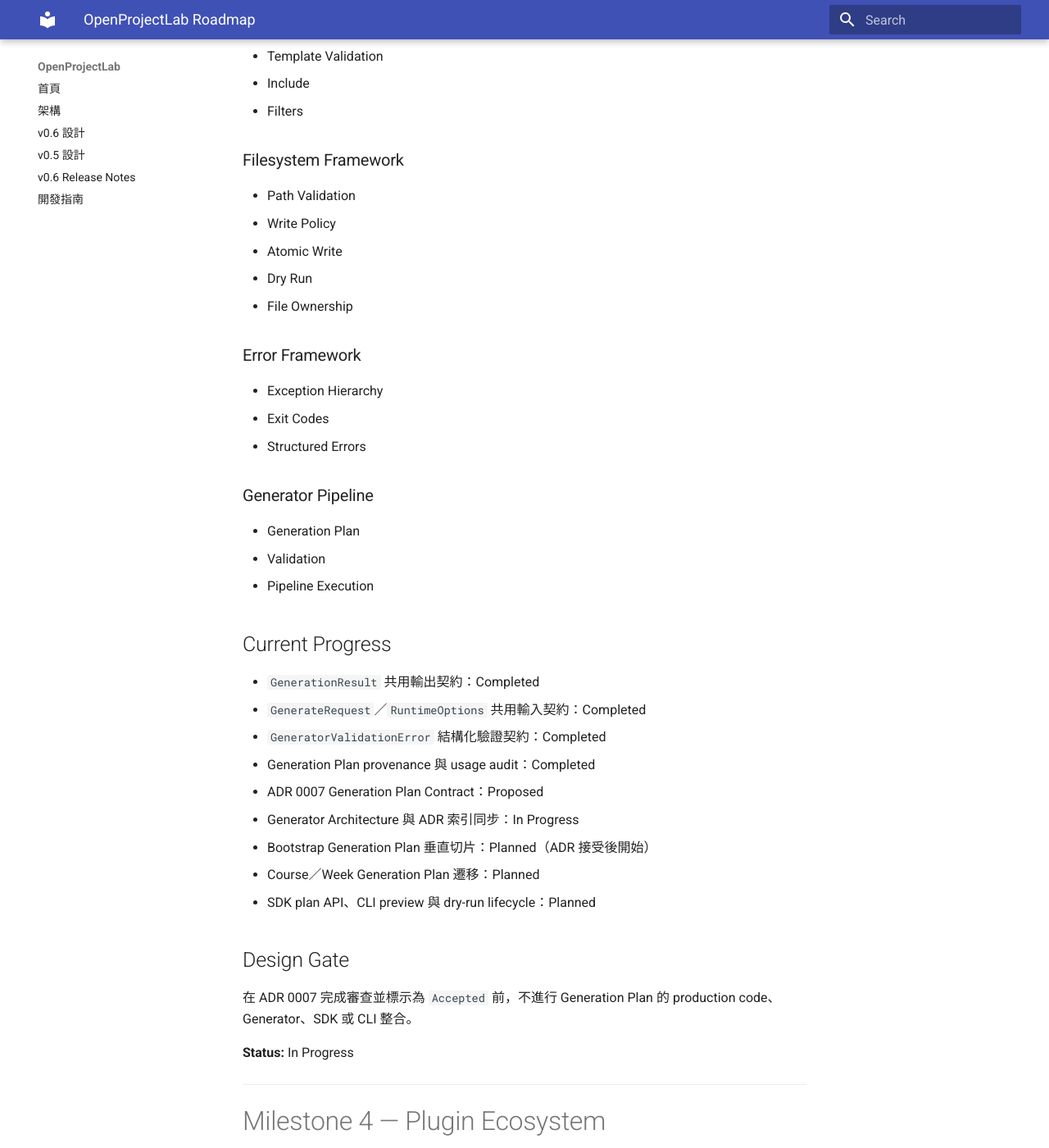
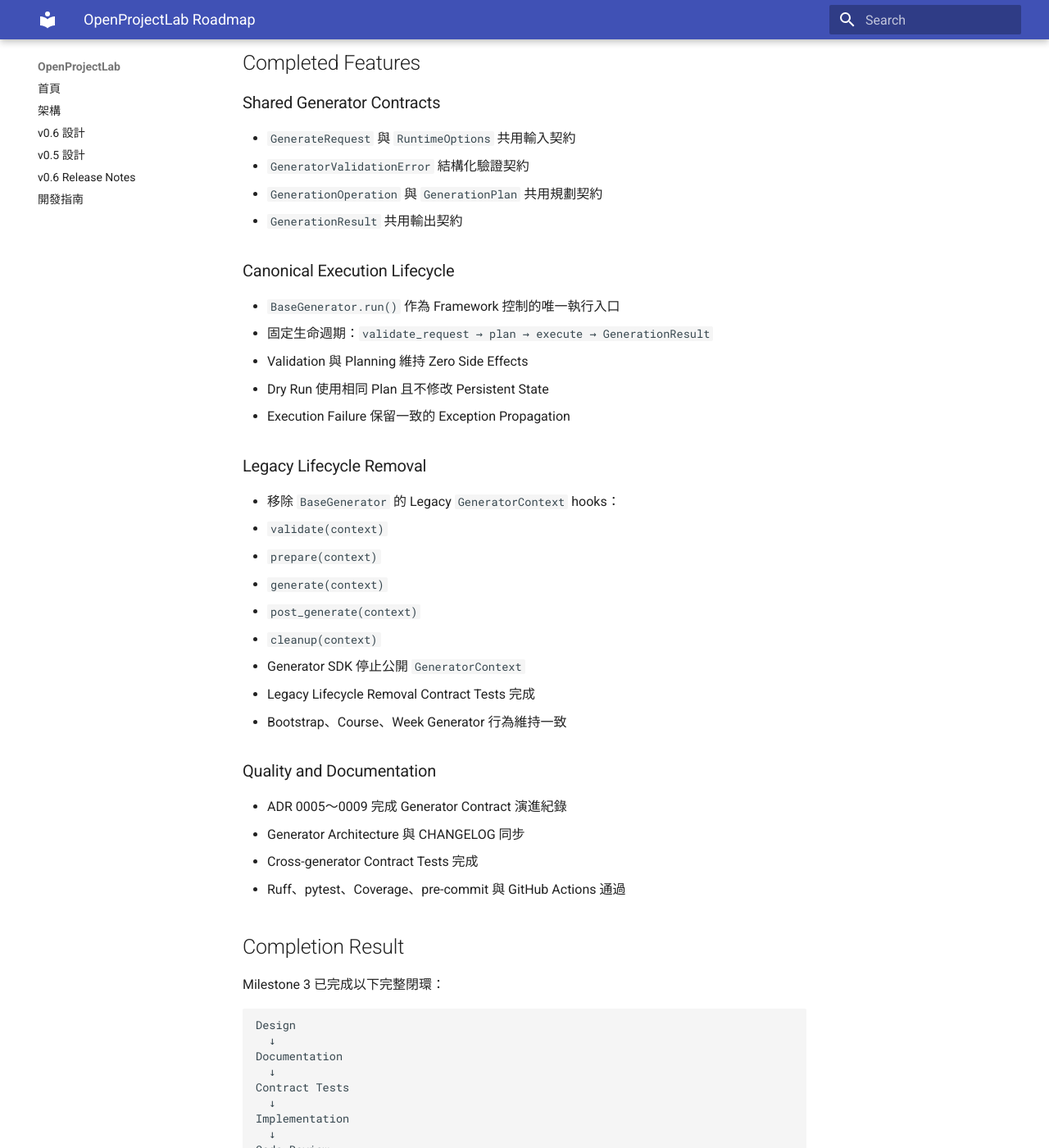
Before and after one commit to khwang1964/OpenProjectLab, an MkDocs documentation site: the page built from docs/roadmap.md, in a window 1280 px wide and 1400 px high, scrolled down 4536 px. Shown: the whole window at 82% size. Built offline with MkDocs 1.6.1 and Material for MkDocs 9.7.7, drawn with Linux system fonts in a browser that asks for light colours; some of the changed text lies outside the part shown.

Commit message:
docs: complete milestone 3 documentation (#22)

````diff
--- a/docs/roadmap.md
+++ b/docs/roadmap.md
@@ -52,10 +52,15 @@
 * Shared `GenerationResult` Contract
 * Shared `GenerateRequest` and `RuntimeOptions` Contract
 * Structured Generator Validation Contract
+* Shared `GenerationOperation` and `GenerationPlan` Contract
+* Canonical `BaseGenerator.run()` Execution Lifecycle
+* Legacy `GeneratorContext` Lifecycle Removal
+* Generator SDK Public Export Cleanup
+* Cross-generator Contract Tests
 
 目前正處於：
 
-> **Milestone 3 — Core Framework / Generation Plan Contract（Design First）**
+> **Milestone 4 — Plugin Ecosystem / Plugin SDK（Design First）**
 
 ---
 
@@ -146,64 +151,78 @@
 
 ---
 
-# Milestone 3 — Core Framework 🚧
+# Milestone 3 — Core Framework ✅
 
-建立真正可重用的 Framework Core。
+建立真正可重用且由契約保護的 Framework Core。
 
-## Planned Features
+## Completed Features
 
-### Template Engine
+### Shared Generator Contracts
 
-* Template Resolver
-* Template Renderer
-* Template Validation
-* Include
-* Filters
+* `GenerateRequest` 與 `RuntimeOptions` 共用輸入契約
+* `GeneratorValidationError` 結構化驗證契約
+* `GenerationOperation` 與 `GenerationPlan` 共用規劃契約
+* `GenerationResult` 共用輸出契約
 
-### Filesystem Framework
+### Canonical Execution Lifecycle
 
-* Path Validation
-* Write Policy
-* Atomic Write
-* Dry Run
-* File Ownership
+* `BaseGenerator.run()` 作為 Framework 控制的唯一執行入口
+* 固定生命週期：`validate_request → plan → execute → GenerationResult`
+* Validation 與 Planning 維持 Zero Side Effects
+* Dry Run 使用相同 Plan 且不修改 Persistent State
+* Execution Failure 保留一致的 Exception Propagation
 
-### Error Framework
+### Legacy Lifecycle Removal
 
-* Exception Hierarchy
-* Exit Codes
-* Structured Errors
+* 移除 `BaseGenerator` 的 Legacy `GeneratorContext` hooks：
+  * `validate(context)`
+  * `prepare(context)`
+  * `generate(context)`
+  * `post_generate(context)`
+  * `cleanup(context)`
+* Generator SDK 停止公開 `GeneratorContext`
+* Legacy Lifecycle Removal Contract Tests 完成
+* Bootstrap、Course、Week Generator 行為維持一致
 
-### Generator Pipeline
+### Quality and Documentation
 
-* Generation Plan
-* Validation
-* Pipeline Execution
+* ADR 0005～0009 完成 Generator Contract 演進紀錄
+* Generator Architecture 與 CHANGELOG 同步
+* Cross-generator Contract Tests 完成
+* Ruff、pytest、Coverage、pre-commit 與 GitHub Actions 通過
 
-## Current Progress
+## Completion Result
 
-* `GenerationResult` 共用輸出契約：Completed
-* `GenerateRequest`／`RuntimeOptions` 共用輸入契約：Completed
-* `GeneratorValidationError` 結構化驗證契約：Completed
-* Generation Plan provenance 與 usage audit：Completed
-* ADR 0007 Generation Plan Contract：Proposed
-* Generator Architecture 與 ADR 索引同步：In Progress
-* Bootstrap Generation Plan 垂直切片：Planned（ADR 接受後開始）
-* Course／Week Generation Plan 遷移：Planned
-* SDK plan API、CLI preview 與 dry-run lifecycle：Planned
+Milestone 3 已完成以下完整閉環：
 
-## Design Gate
+```text
+Design
+  ↓
+Documentation
+  ↓
+Contract Tests
+  ↓
+Implementation
+  ↓
+Code Review
+  ↓
+CI and Merge
+```
 
-在 ADR 0007 完成審查並標示為 `Accepted` 前，不進行 Generation Plan 的
-production code、Generator、SDK 或 CLI 整合。
-
-**Status:** In Progress
+**Status:** Completed
 
 ---
 
-# Milestone 4 — Plugin Ecosystem
+# Milestone 4 — Plugin Ecosystem 🚧
 
-建立 Plugin Architecture。
+建立穩定、可版本化且不依賴核心私有模組的 Plugin Architecture。
+
+## Current Focus
+
+* Plugin SDK Architecture ADR
+* Public Generator SDK Boundary
+* Plugin Compatibility Contract
+* Plugin Discovery and Registration
 
 ## Planned Features
 
@@ -216,7 +235,9 @@
 
 目標：
 
-任何人都能開發自己的 OPL Plugin。
+任何人都能透過穩定 SDK 開發自己的 OPL Plugin，而不需要修改核心 Framework。
+
+**Status:** In Progress
 
 ---
 
````
Also changed, not shown: other parts of docs/roadmap.md (+1 -1 lines), CHANGELOG.md (+52 -112 lines), README.md (+34 -7 lines), docs/HISTORY.md (+55 -5 lines).
